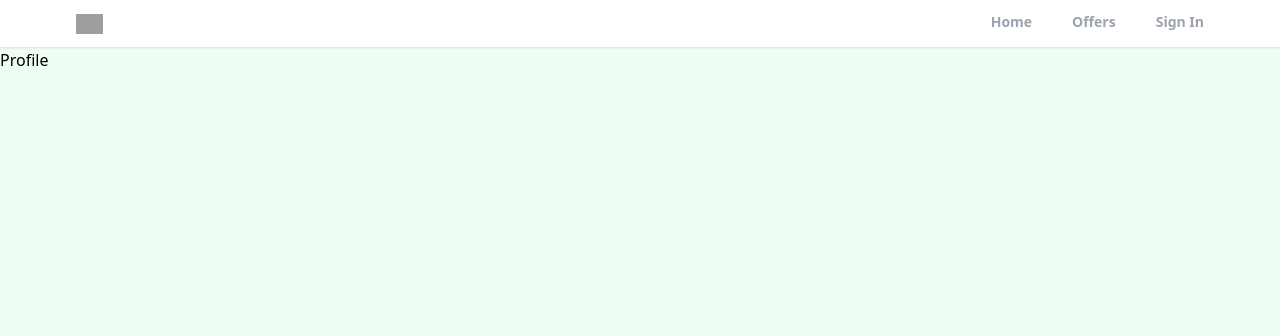
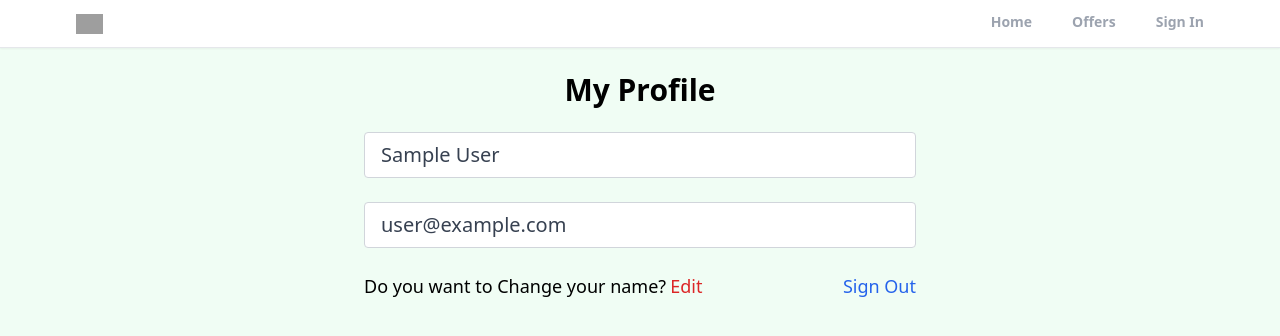
Before and after one commit to hassansolangi/Realtor-Project-react, a React (Create React App) app: page /profile in a window 1280 px wide. Shown: the top 336 px of the page. Built offline with nearby package versions, Linux system fonts and the light colour scheme; no server answers; sample sign-in values are in the browser's storage; grey boxes are pictures that could not be loaded.

Commit message:
9th commit added profile, login, logout functionality

```diff
--- a/src/App.js
+++ b/src/App.js
@@ -4,6 +4,7 @@
 import Profile from "./pages/Profile";
 import SignIn from "./pages/SignIn";
 import SignUp from "./pages/SignUp";
+import PrivateRoute from "./components/PrivateRoute";
 import ForgotPassword from "./pages/ForgotPassword";
 import Header from "./components/Header";
 import { ToastContainer } from "react-toastify";
@@ -17,7 +18,11 @@
         <Routes>
           <Route path="/" element={<Home />} />
           <Route path="/offers" element={<Offers />} />
-          <Route path="/profile" element={<Profile />} />
+
+          <Route path="/profile" element={<PrivateRoute />}>
+            <Route path="/profile" element={<Profile />} />
+          </Route>
+
           <Route path="/sign-up" element={<SignUp />} />
           <Route path="/sign-in" element={<SignIn />} />
           <Route path="/forgotpassword" element={<ForgotPassword />} />
--- /dev/null
+++ b/src/components/PrivateRoute.jsx
@@ -0,0 +1,11 @@
+import React from 'react'
+import { Outlet, Navigate } from 'react-router-dom'
+import { useAuthStatus, } from '../hooks/useAuthStatus';
+
+export default function PrivateRoute() {
+    const {loggedIn, checkingStatus} = useAuthStatus();
+    if(checkingStatus){
+        return <h3>Loading...</h3>
+    }
+  return loggedIn ? <Outlet/> : <Navigate to="/sign-in"/>;
+}
--- /dev/null
+++ b/src/hooks/useAuthStatus.jsx
@@ -0,0 +1,20 @@
+import { getAuth, onAuthStateChanged } from 'firebase/auth'
+import { useEffect, useState } from 'react'
+
+
+export function useAuthStatus() {
+    const [loggedIn, setLoggedIn] = useState(false)
+    const [checkingStatus, setCheckingStatus] = useState(true)
+
+    useEffect(()=>{
+        const auth = getAuth()
+        onAuthStateChanged(auth, (user)=>{
+            if(user){
+                setLoggedIn(true)
+            }
+            setCheckingStatus(false)
+        })
+    }, [])
+
+    return {loggedIn, checkingStatus};
+}
--- a/src/pages/Profile.jsx
+++ b/src/pages/Profile.jsx
@@ -1,7 +1,45 @@
-import React from 'react'
+import { getAuth } from "firebase/auth";
+import React, { useState } from "react";
+import { useNavigate } from "react-router-dom";
 
 export default function Profile() {
+  const auth = getAuth()
+  const navigate = useNavigate()
+  const [formData, setFormData] = useState({
+    name: auth.currentUser.displayName,
+    email: auth.currentUser.email,
+  })
+
+  const {name, email} = formData
+
+  function onLogout(){
+    auth.signOut()
+    navigate("/")
+  }
+
   return (
-    <div>Profile</div>
-  )
+    <>
+      <section className="max-w-6xl mx-auto flex justify-center items-center flex-col">
+        <h1 className="text-3xl text-center mt-6 font-bold">My Profile</h1>
+        <div className="w-full md:w-[50%] mt-6 px-3">
+          <form>
+            {/* Name input */}
+
+            <input type="text" id="name" value={name} disabled className="mb-6 w-full px-4 py-2 text-xl text-gray-700 bg-white border-gray-300 rounded transition delay-200 ease-in-out" />
+
+            {/* Email input */}
+
+            <input type="email" id="email" value={email} disabled className="mb-6 w-full px-4 py-2 text-xl text-gray-700 bg-white border-gray-300 rounded transition delay-200 ease-in-out" />
+
+            <div className="flex justify-between whitespace-nowrap text-sm sm:text-lg mb-6">
+              <p className="flex  items-center ">Do you want to Change your name?
+                <span className="text-red-600 hover:text-red-700 transition ease-in-out duration-200 ml-1 cursor-pointer">Edit</span>
+              </p>
+              <p onClick={onLogout} className="text-blue-600 hover:text-blue-800 transition ease-in-out duration-200 cursor-pointer">Sign Out</p>
+            </div>
+          </form>
+        </div>
+      </section>
+    </>
+  );
 }
--- a/src/pages/SignIn.jsx
+++ b/src/pages/SignIn.jsx
@@ -36,7 +36,7 @@
         navigate("/")
       }
     } catch (error) {
-      toast.error("Bad user credentials");
+      toast.error("Wrong Email or Password");
     }
   }
 
```
